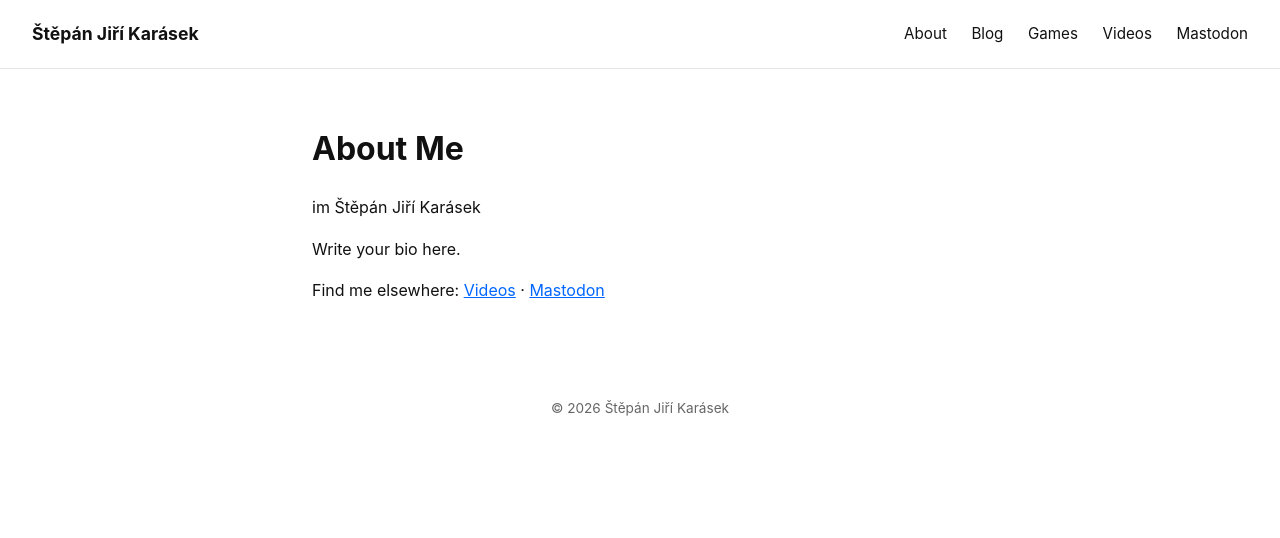
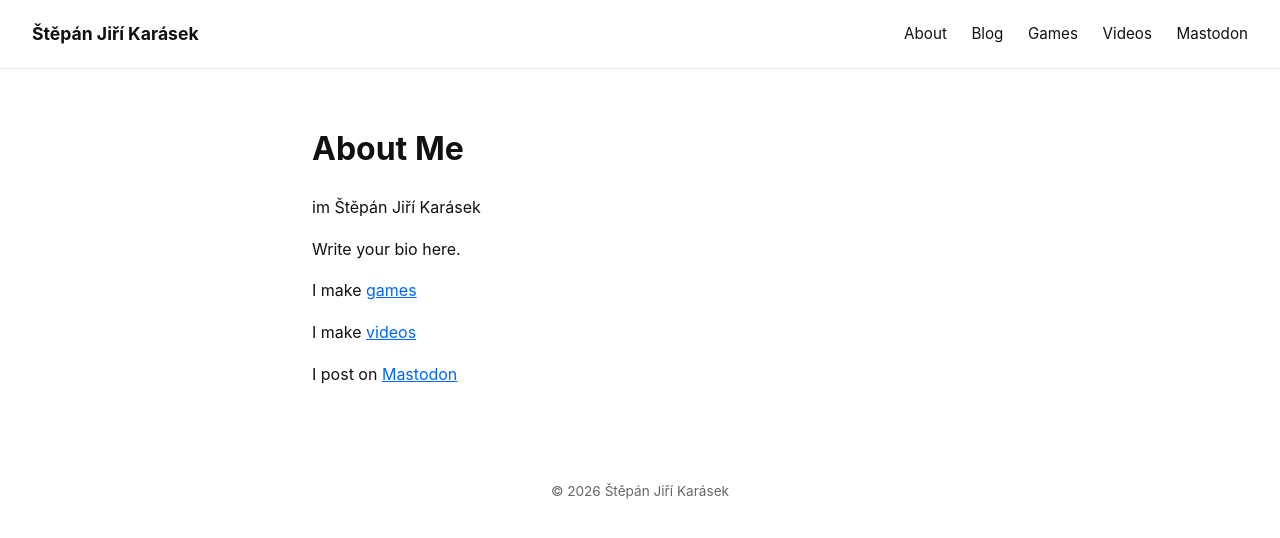
Before and after one commit to StepanJiri/stepankarasek.github.io, a Jekyll site: the page built from about.md, in a window 1280 px wide. Shown: the top 538 px of the page. Built offline with Jekyll 4.4.1, drawn with Linux system fonts in a browser that asks for light colours.

Commit message:
Update about.md

```diff
--- a/about.md
+++ b/about.md
@@ -10,7 +10,8 @@ im Štěpán Jiří Karásek
 
 Write your bio here.
 
+I make [games](https://itch.io)
 
+I make [videos](https://www.youtube.com/channel/UCNr3EHRzIhJ2l8KLF9SlgFw)
 
-
-Find me elsewhere: [Videos](https://www.youtube.com/channel/UCNr3EHRzIhJ2l8KLF9SlgFw) · [Mastodon](https://mastodon.social/@yourusername)
+I post on [Mastodon](https://mastodon.social/@yourusername)
```
